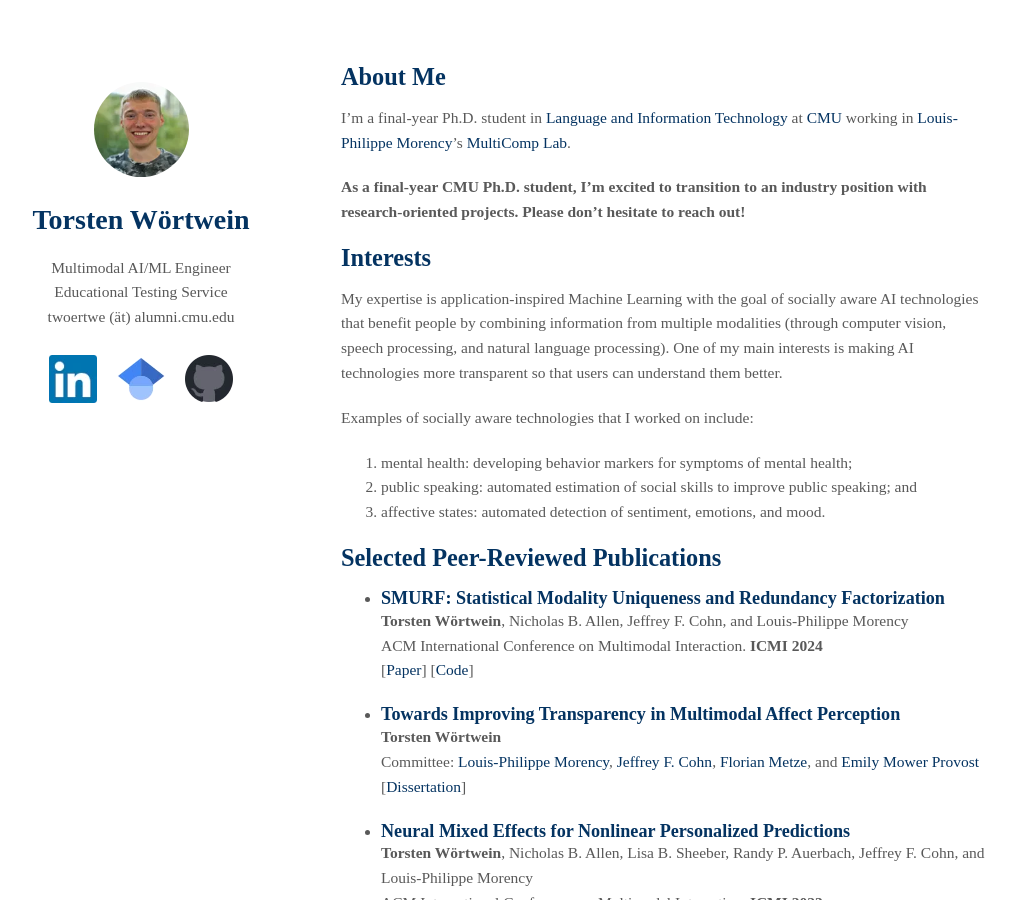
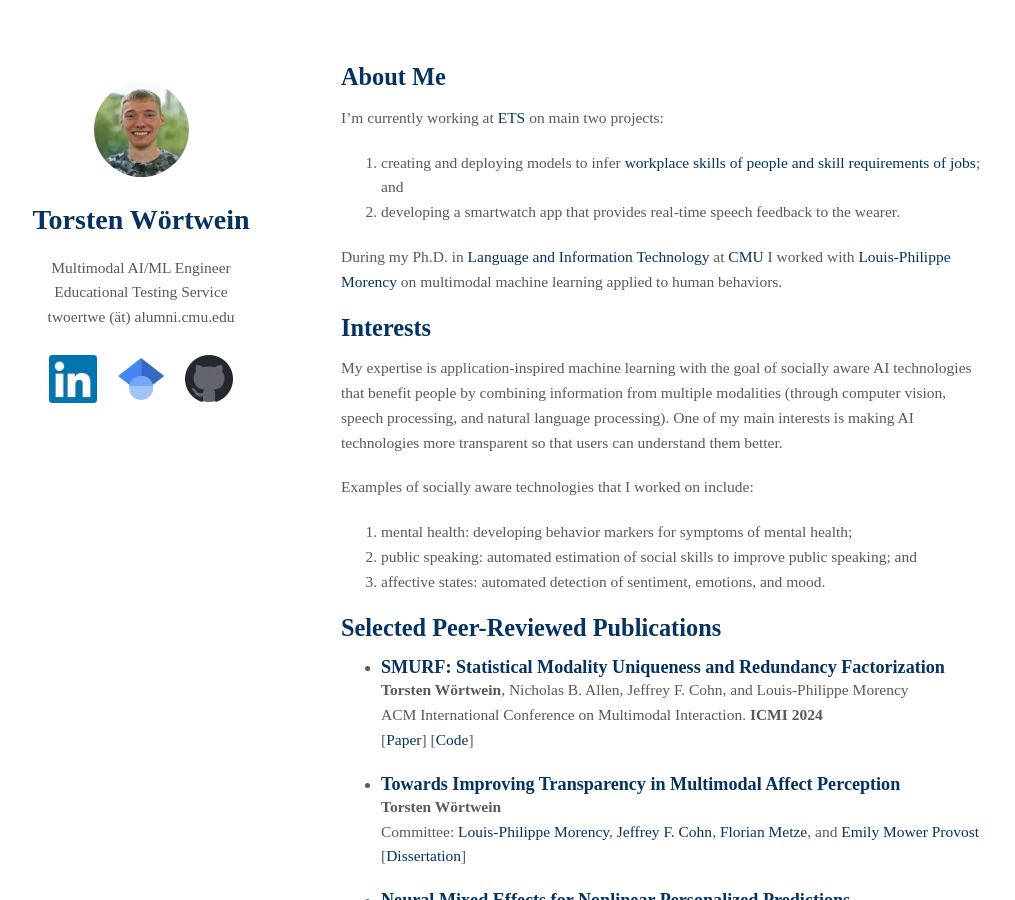
Before and after one commit to twoertwein/twoertwein.github.io, a Jekyll site: the page built from index.md, in a window 1280 px wide and 900 px high. Shown: the whole window, without its empty margins (129-1144 px from the left). Built offline with Jekyll 4.4.1, drawn with Linux system fonts in a browser that asks for light colours; our own code applies the rules of GitHub Pages for plain Markdown files.

Commit message:
current projects

```diff
--- a/_config.yml
+++ b/_config.yml
@@ -7,7 +7,7 @@ email: twoertwe (ät) alumni.cmu.edu
 # Search Engine Optimization (SEO)
 # The following information is used to improve the website traffic from search engines, e.g., Google.
 keywords: Torsten Woertwein Wörtwein affective computing social AI
-description: Simple website of Torsten Wörtwein
+description: Website of Torsten Wörtwein
 canonical: https://twoertwein.github.io/
 
 # Links
--- a/index.md
+++ b/index.md
@@ -4,13 +4,15 @@ layout: homepage
 
 ## About Me
 
-I'm a final-year Ph.D. student in [Language and Information Technology](https://www.lti.cs.cmu.edu/) at [CMU](https://www.cmu.edu/) working in [Louis-Philippe Morency](https://www.cs.cmu.edu/~morency/)'s [MultiComp Lab](http://multicomp.cs.cmu.edu/).
+I'm currently working at [ETS](https://www.ets.org/) on main two projects:
+1. creating and deploying models to infer [workplace skills of people and skill requirements of jobs](https://www.ets.org/futurenav.html); and
+2. developing a smartwatch app that provides real-time speech feedback to the wearer.
 
-**As a final-year CMU Ph.D. student, I'm excited to transition to an industry position with research-oriented projects. Please don't hesitate to reach out!**
+During my Ph.D. in [Language and Information Technology](https://www.lti.cs.cmu.edu/) at [CMU](https://www.cmu.edu/) I worked with [Louis-Philippe Morency](https://www.cs.cmu.edu/~morency/) on multimodal machine learning applied to human behaviors.
 
 ## Interests
 
-My expertise is application-inspired Machine Learning with the goal of socially aware AI technologies that benefit people by combining information from multiple modalities (through computer vision, speech processing, and natural language processing). One of my main interests is making AI technologies more transparent so that users can understand them better.
+My expertise is application-inspired machine learning with the goal of socially aware AI technologies that benefit people by combining information from multiple modalities (through computer vision, speech processing, and natural language processing). One of my main interests is making AI technologies more transparent so that users can understand them better.
 
 Examples of socially aware technologies that I worked on include:
 1. mental health: developing behavior markers for symptoms of mental health;
```
